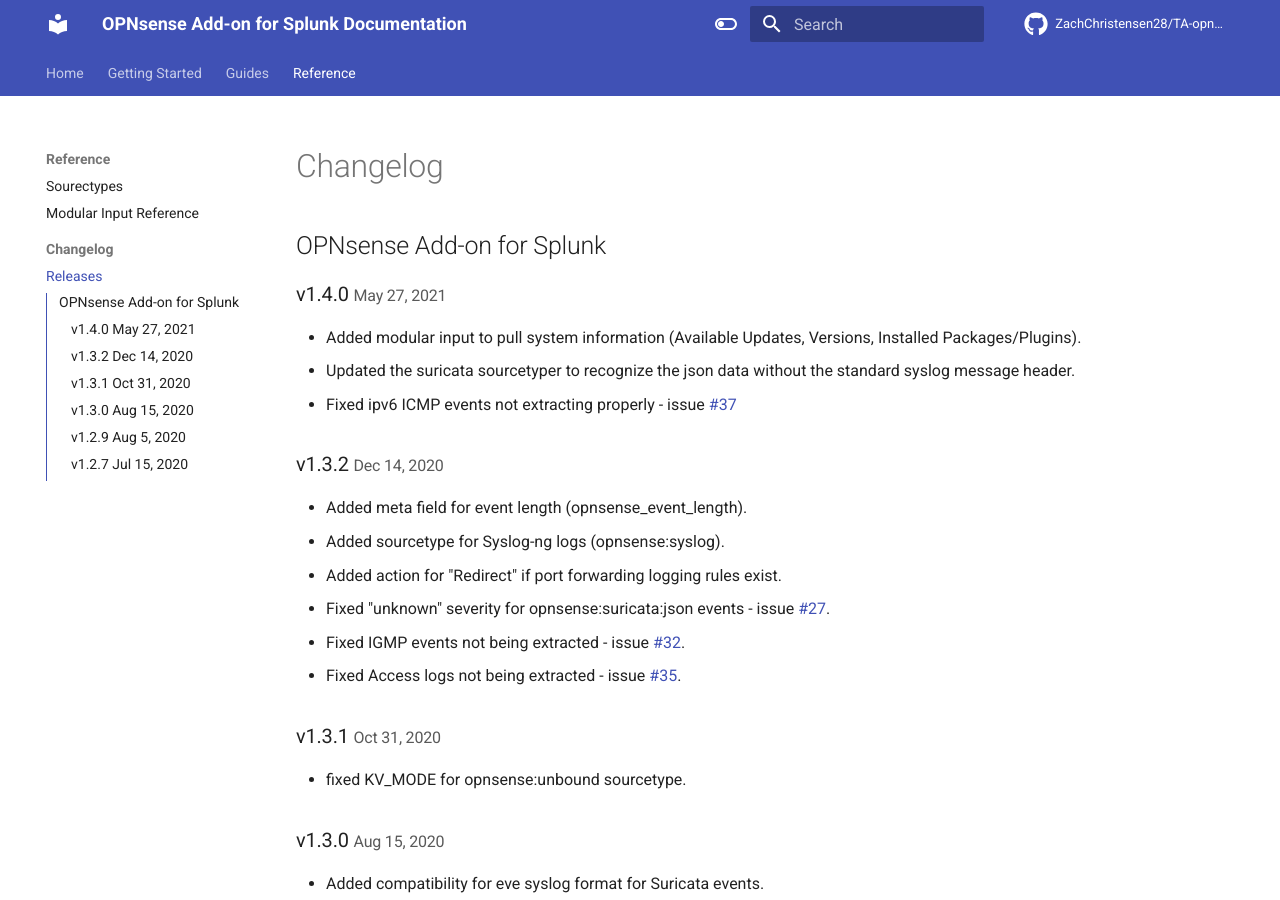
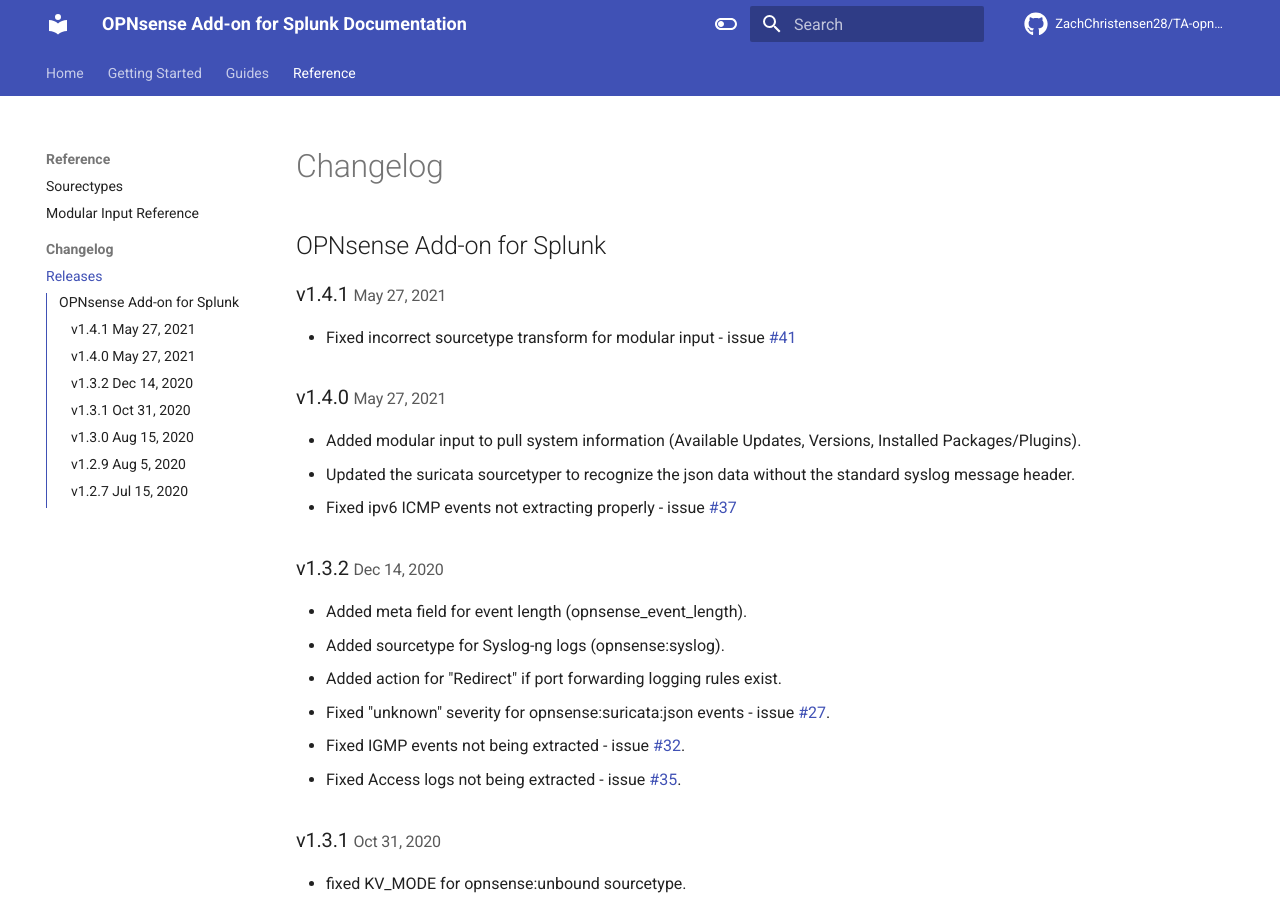
Before and after one commit to ZachChristensen28/splunk-opnsense-ta-documentation, an MkDocs documentation site: the page built from docs/reference/releases/index.md, in a window 1280 px wide and 900 px high. Built offline with MkDocs 1.6.1 and Material for MkDocs 9.7.7, drawn with Linux system fonts in a browser that asks for light colours; comment, search, counter and statistics services are not loaded.

Commit message:
adding release notes

```diff
--- a/docs/reference/releases/index.md
+++ b/docs/reference/releases/index.md
@@ -1,6 +1,10 @@
 # Changelog
 
 ## OPNsense Add-on for Splunk
+
+### v1.4.1 <small>May 27, 2021</small>
+
+* Fixed incorrect sourcetype transform for modular input - issue [#41](https://github.com/ZachChristensen28/TA-opnsense/issues/41)
 
 ### v1.4.0 <small>May 27, 2021</small>
 
```
Also changed, not shown: docs/index.md (+1 -1 lines).
